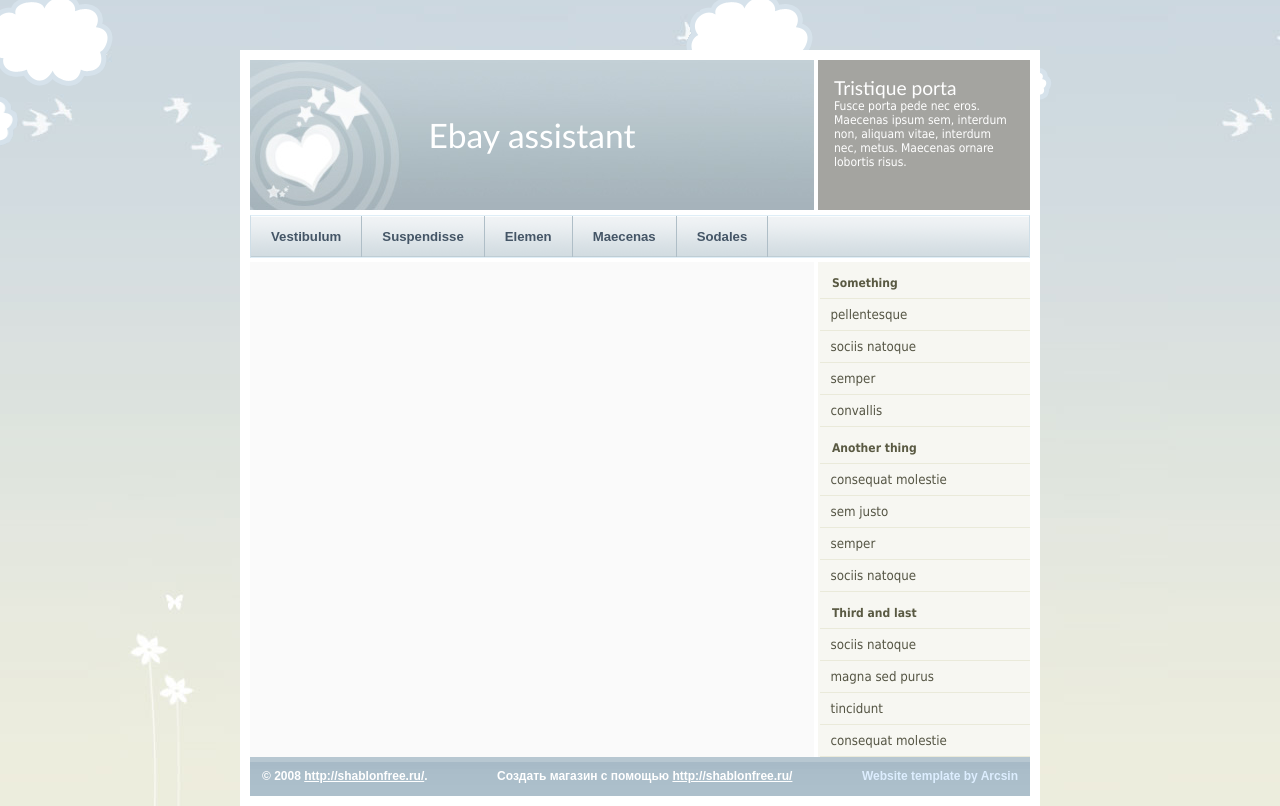
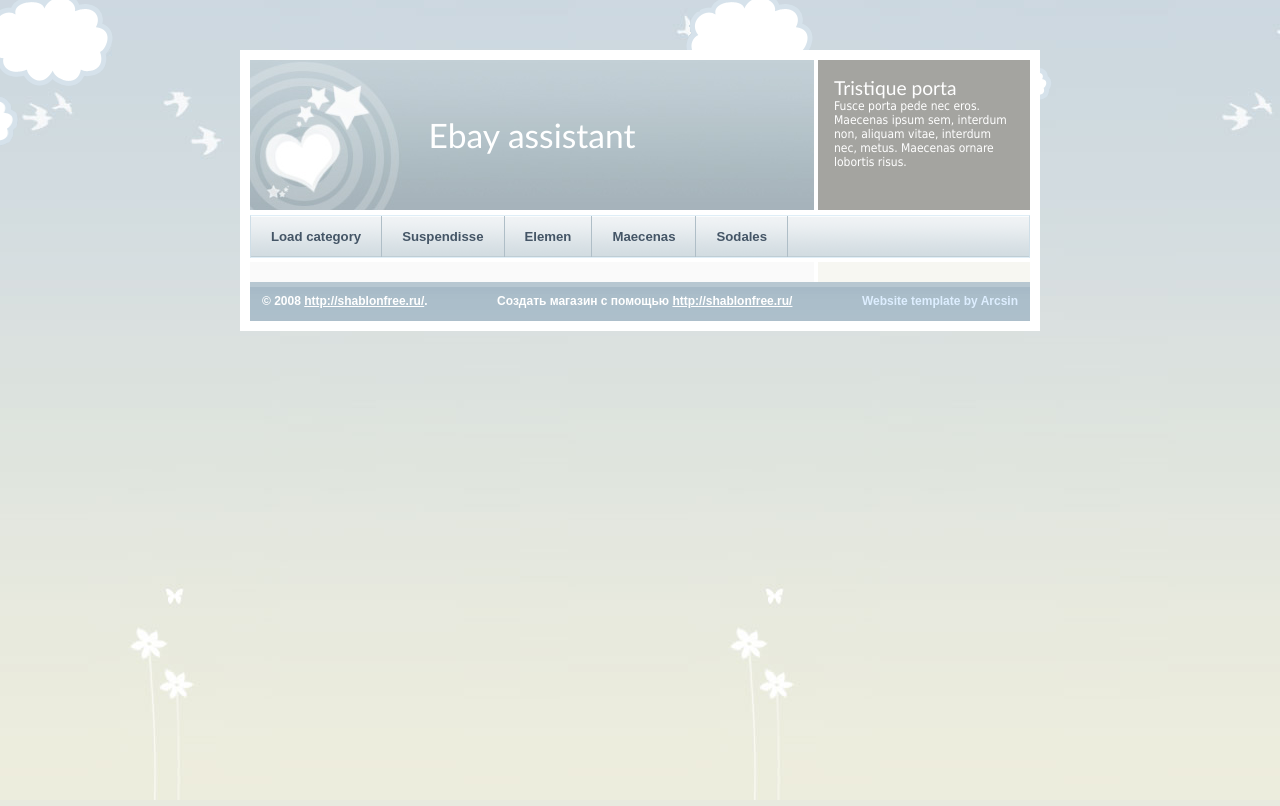
Before and after one commit to procurator5/my-ebay-assistant, a Django app: template ebay_parse/templates/__index.html in a window 1280 px wide. Run offline with Django 3.2, Linux system fonts and the light colour scheme; the template is opened without the code that fills it, so the values that code supplies are empty.

Commit message:
Добавил сбоку список категорий

```diff
--- a/ebay_parse/templates/__index.html
+++ b/ebay_parse/templates/__index.html
@@ -29,27 +29,7 @@
 			{% block content %} {% endblock content %}
 		</div>
 		<div class="sidenav">
-			<h2>Something</h2>
-			<ul>
-				<li><a href="#">pellentesque</a></li>
-				<li><a href="#">sociis natoque</a></li>
-				<li><a href="#">semper</a></li>
-				<li><a href="#">convallis</a></li>
-			</ul>
-			<h2>Another thing</h2>
-			<ul>
-				<li><a href="#">consequat molestie</a></li>
-				<li><a href="#">sem justo</a></li>
-				<li><a href="#">semper</a></li>
-				<li><a href="#">sociis natoque</a></li>
-			</ul>
-			<h2>Third and last</h2>
-			<ul>
-				<li><a href="#">sociis natoque</a></li>
-				<li><a href="#">magna sed purus</a></li>
-				<li><a href="#">tincidunt</a></li>
-				<li><a href="#">consequat molestie</a></li>
-			</ul>
+			{% block sidenav %} {% endblock sidenav %}
 		</div>
 		<div class="clearer"><span></span></div>
 	</div>
--- a/ebay_parse/templates/__navigation.html
+++ b/ebay_parse/templates/__navigation.html
@@ -1,5 +1,5 @@
 	<div class="navigation">
-		<a href="#">Vestibulum</a>
+		<a href="#">Load category</a>
 		<a href="#">Suspendisse</a>
 		<a href="#">Elemen</a>
 		<a href="#">Maecenas</a>
--- a/ebay_parse/templates/parse.css
+++ /dev/null
@@ -1,6 +0,0 @@
-progress {
-  background-color: #f3f3f3;
-  border: 0;
-  height: 18px;
-  border-radius: 9px;
-}
--- a/ebay_parse/views.py
+++ b/ebay_parse/views.py
@@ -90,7 +90,8 @@ def category(request, category_id):
     template = loader.get_template("index.html")
     context = {'all_items': all_items,
                 'loaded_items': loaded_items,
-                'category_name': category_name
+                'category_name': category_name,
+                'categories': eBayCategory.objects.all(),
                 }
     return HttpResponse(template.render(context, request))
 
--- a/my_ebay_assistant/urls.py
+++ b/my_ebay_assistant/urls.py
@@ -15,7 +15,7 @@ Including another URLconf
 """
 from django.conf.urls import include, url
 from django.contrib import admin
-
+from django.conf.urls.i18n import i18n_patterns
 
 urlpatterns = [
     url(r'^admin/', admin.site.urls),
```
Also changed, not shown: ebay_parse/templates/index.html (+9 -0 lines), my_ebay_assistant/settings.py (+11 -1 lines), ebay_parse/urls.py (line endings or trailing spaces).
